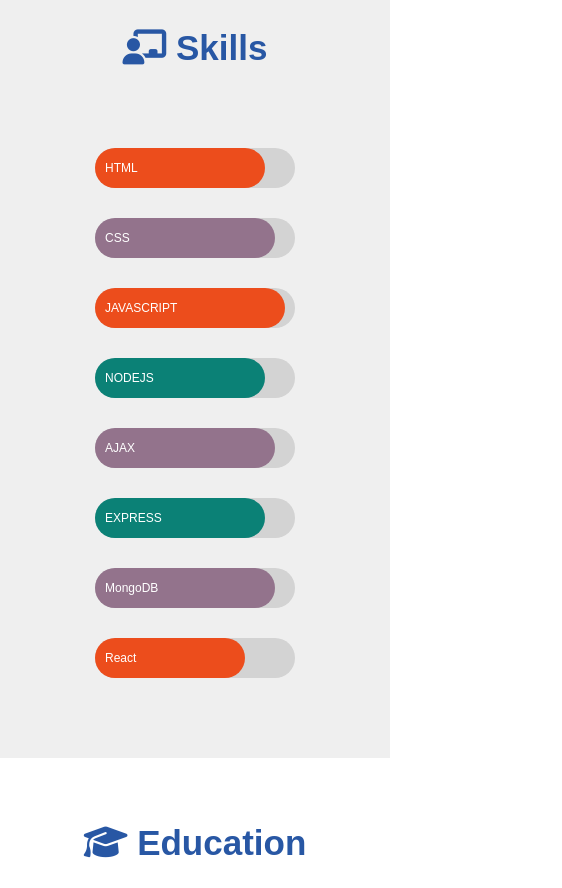
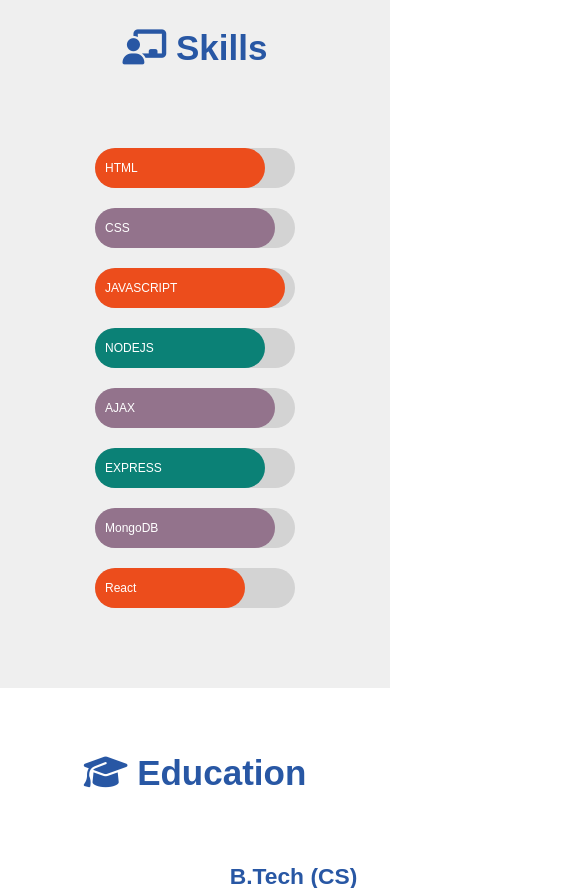
Before and after one commit to Anuj-kushwaha664/Resume, a plain HTML site: page index.html in a window 390 px wide. Shown: the part 1000-1888 px from the top of the page, 562 px wide, since content can reach past the window. Drawn offline with Linux system fonts and the light colour scheme.

```diff
--- a/style.css
+++ b/style.css
@@ -474,6 +474,12 @@ body{
     .nav{
         height : 58vh;
     }
+
+    .skill-bars{
+        gap : 20px;
+        padding : 10px;
+        margin-bottom : 40px;
+    }
 }
 
 @media screen and (max-width: 360px){
```
Also changed, not shown: index.html (+1 -1 lines).
